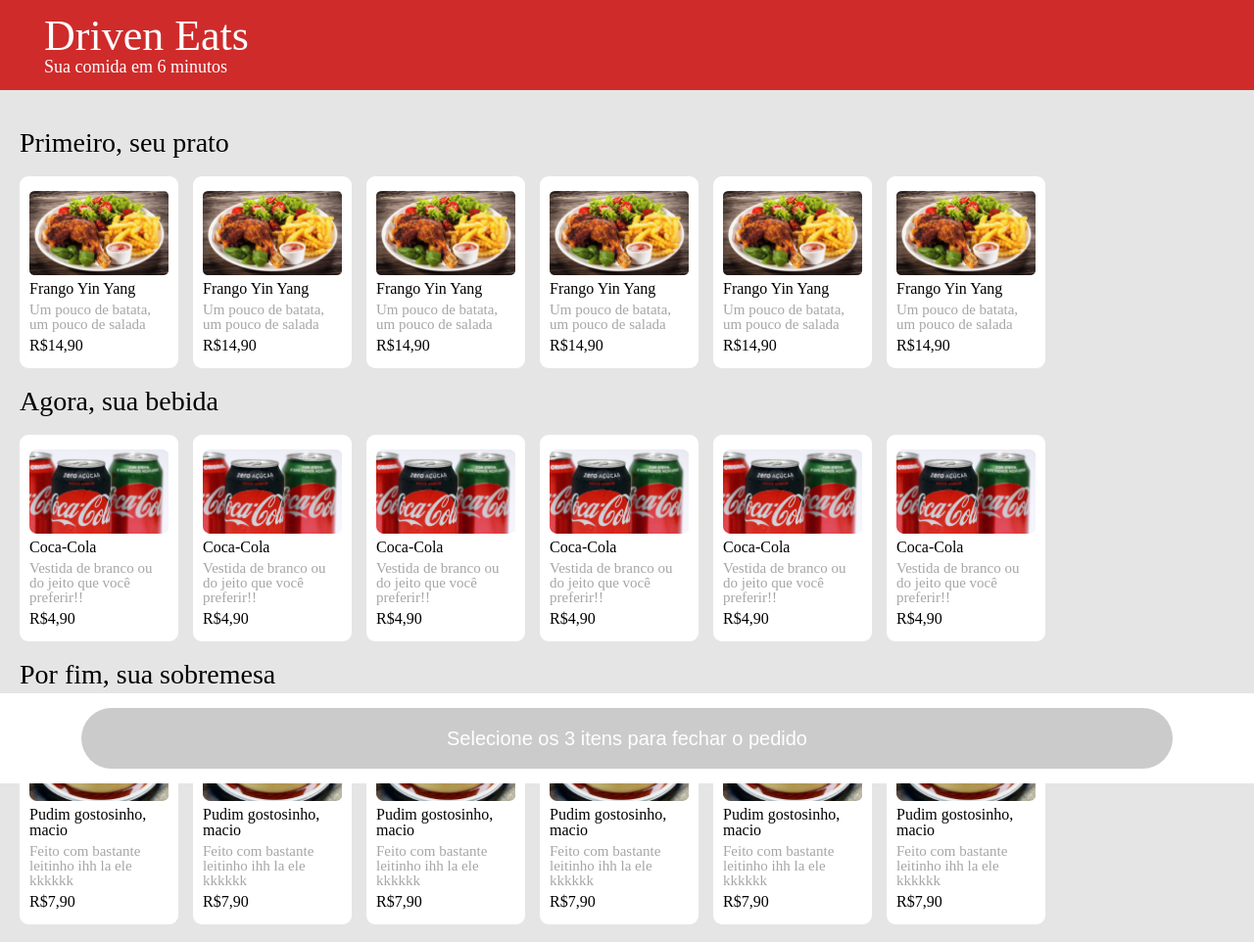
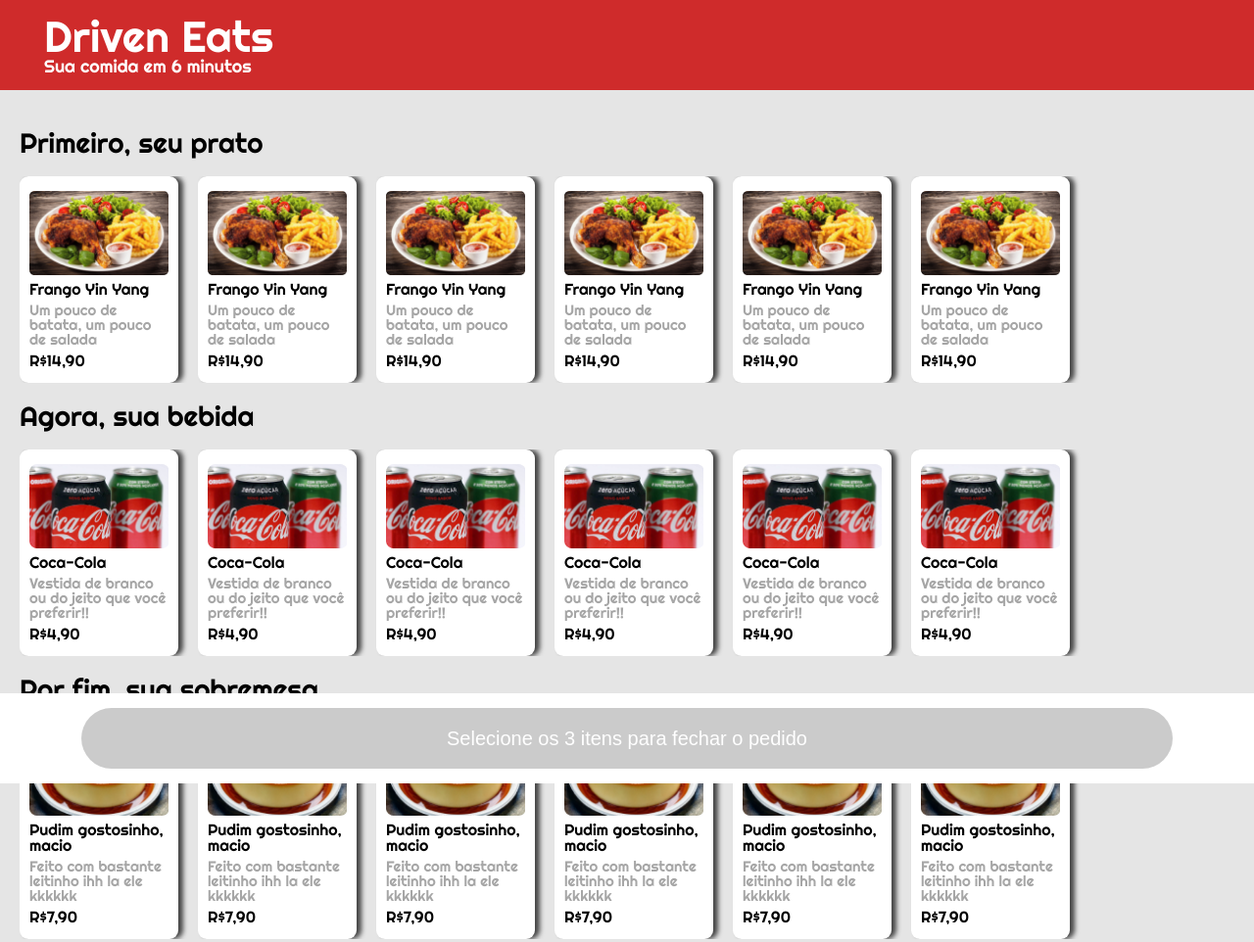
Before and after one commit to m4arthu/Driven-Eats, a plain HTML site: page index.html in a window 1280 px wide. Shown: the whole page at 98% size. Drawn offline with Linux system fonts and the light colour scheme.

Commit message:
versão oficial  3.0 fim

```diff
--- a/css/style.css
+++ b/css/style.css
@@ -3,7 +3,6 @@
 }
 
 ::-webkit-scrollbar {
-    font-family: 'Righteous', cursive;
     display: none;
 }
 
@@ -12,10 +11,12 @@
 }
 
 body {
+    font-family: 'Righteous', cursive;
     background-color: #E5E5E5;
 }
 
 nav {
+    font-family: 'Righteous', cursive;
     top: 0;
     position: fixed;
     display: flex;
@@ -27,6 +28,7 @@
 }
 
 nav div {
+    font-family: 'Righteous', cursive;
     margin-left: 25px;
 }
 nav > div h1 {
@@ -34,18 +36,21 @@
 }
 
 nav div p {
+    font-family: 'Righteous', cursive;
     margin-left: 20px;
     margin-bottom: 20px;
     font-size: 18px;
 }
 
 h1 {
+    font-family: 'Righteous', cursive;
     margin-left: 20px;
     margin-top: 20px;
     font-size: 28px;
 }
 
 .container {
+    font-family: 'Righteous', cursive;
     margin-top: 132px;
     margin-bottom: 122px;
 }
@@ -53,13 +58,14 @@
 .items {
     margin-top: 20px;
     margin-left: 20px;
-    gap: 15px;
+    gap: 20px;
     display: flex;
     overflow-x: auto;
 }
 
 
 .item {
+    box-shadow: 5px 0 5px rgba(0, 0, 0, 0.7);
     background-color: #ffff;
     width: 162px;
     display: flex;
```
